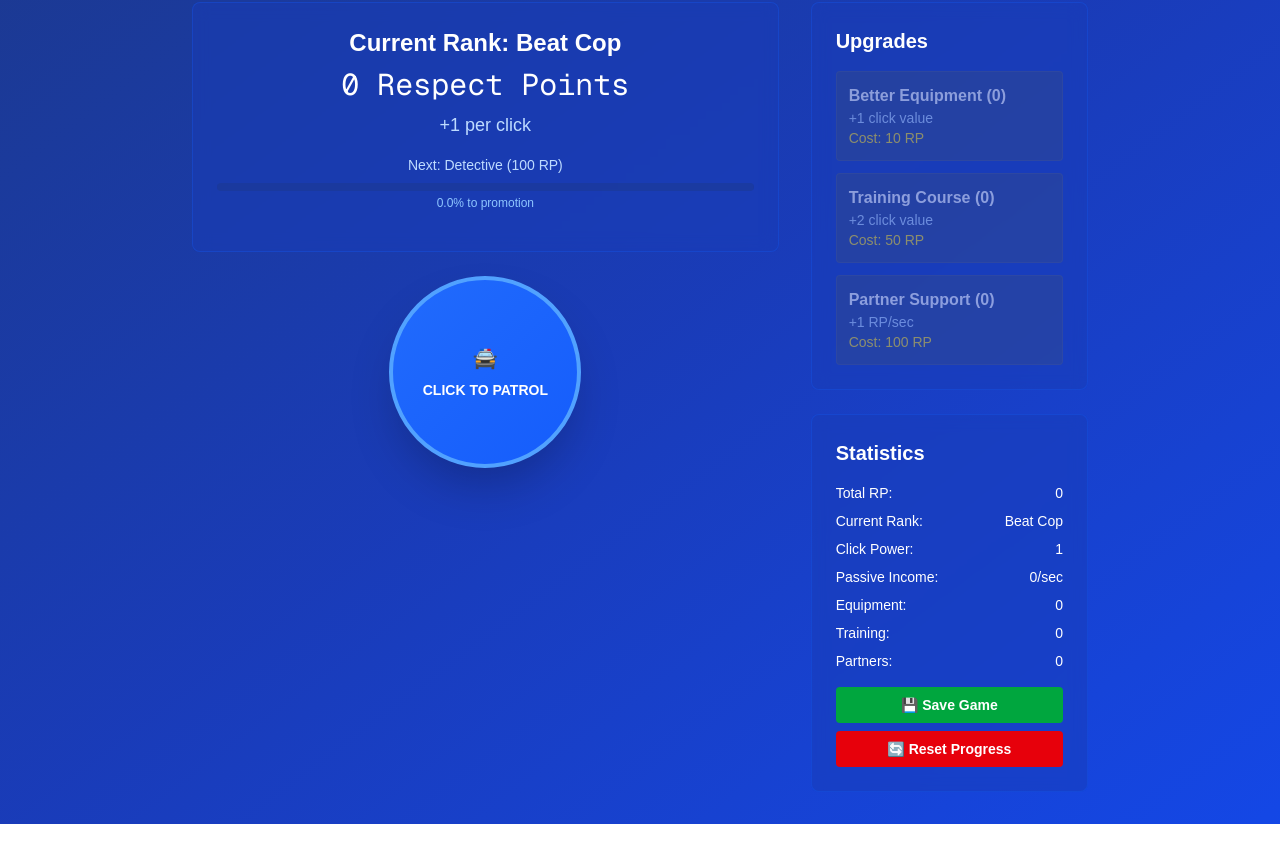
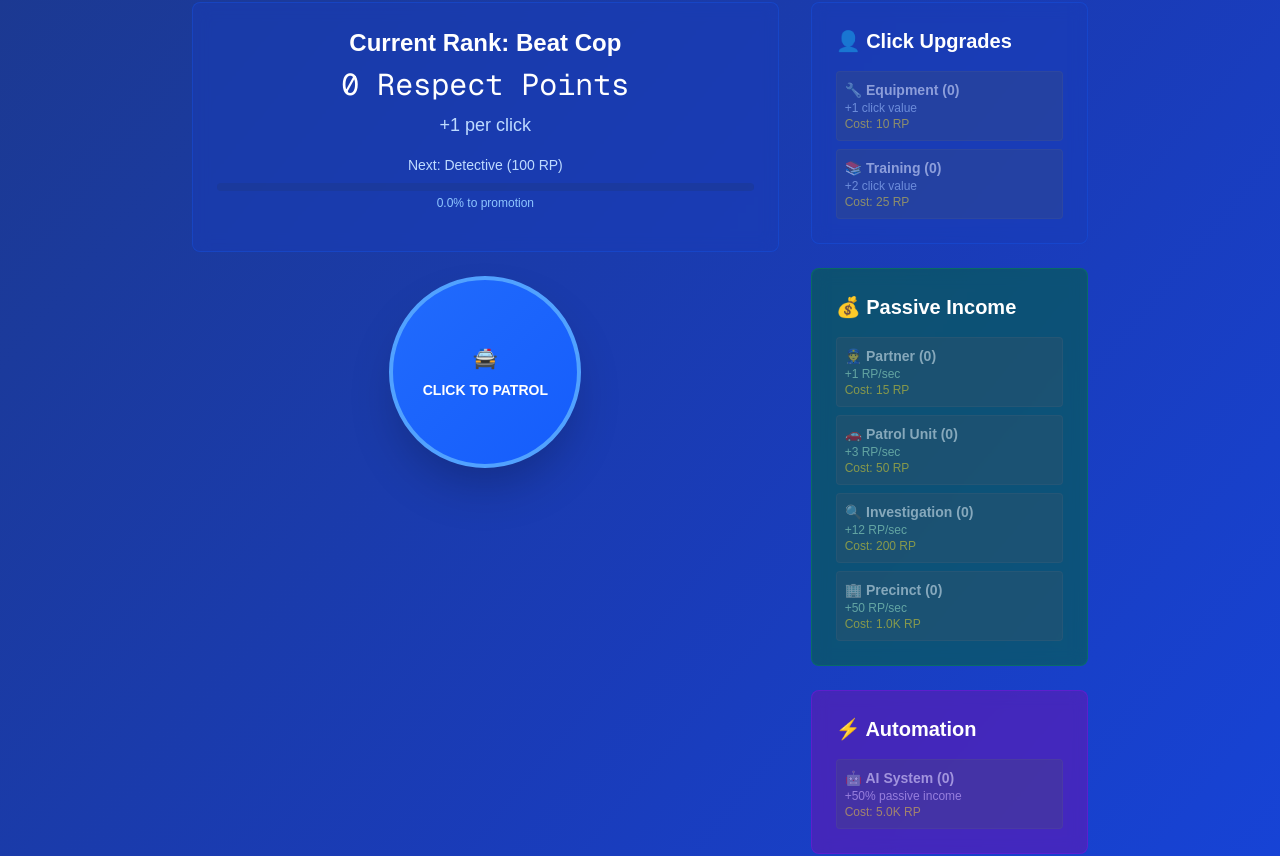
Before and after one commit to tigwyk/cop-clicker, a Next.js app: page / in a window 1280 px wide. Shown: the part 134-990 px from the top of the page. Before the commit the page ends 958 px from the top, so only its background shows below. Built offline with nearby package versions, Linux system fonts and the light colour scheme.

Commit message:
Update progression

```diff
--- a/src/app/page.tsx
+++ b/src/app/page.tsx
@@ -11,6 +11,10 @@ interface GameState {
     equipment: number;
     training: number;
     partner: number;
+    patrol: number;
+    investigation: number;
+    precinct: number;
+    automation: number;
   };
 }
 
@@ -32,7 +36,11 @@ export default function Home() {
     upgrades: {
       equipment: 0,
       training: 0,
-      partner: 0
+      partner: 0,
+      patrol: 0,
+      investigation: 0,
+      precinct: 0,
+      automation: 0
     }
   });
 
@@ -48,7 +56,13 @@ export default function Home() {
 
         // Ensure all required properties exist
         if (!loadedState.upgrades) {
-          loadedState.upgrades = { equipment: 0, training: 0, partner: 0 };
+          loadedState.upgrades = { equipment: 0, training: 0, partner: 0, patrol: 0, investigation: 0, precinct: 0, automation: 0 };
+        } else {
+          // Add missing upgrade properties for backward compatibility
+          if (loadedState.upgrades.patrol === undefined) loadedState.upgrades.patrol = 0;
+          if (loadedState.upgrades.investigation === undefined) loadedState.upgrades.investigation = 0;
+          if (loadedState.upgrades.precinct === undefined) loadedState.upgrades.precinct = 0;
+          if (loadedState.upgrades.automation === undefined) loadedState.upgrades.automation = 0;
         }
         if (!loadedState.rank) {
           loadedState.rank = RANKS[0].name;
@@ -58,8 +72,21 @@ export default function Home() {
         const rankIndex = RANKS.findIndex(rank => rank.name === loadedState.rank);
         const rankMultiplier = rankIndex >= 0 ? 1 + (rankIndex * 0.25) : 1;
 
-        loadedState.clickValue = Math.floor((1 + loadedState.upgrades.equipment + (loadedState.upgrades.training * 2)) * rankMultiplier);
-        loadedState.passiveIncome = Math.floor(loadedState.upgrades.partner * rankMultiplier);
+        // Calculate click value
+        const baseClickValue = 1;
+        const equipmentBonus = loadedState.upgrades.equipment * 1;
+        const trainingBonus = loadedState.upgrades.training * 2;
+        loadedState.clickValue = Math.floor((baseClickValue + equipmentBonus + trainingBonus) * rankMultiplier);
+
+        // Calculate passive income (much more generous)
+        const partnerIncome = loadedState.upgrades.partner * 1;
+        const patrolIncome = loadedState.upgrades.patrol * 3;
+        const investigationIncome = loadedState.upgrades.investigation * 12;
+        const precinctIncome = loadedState.upgrades.precinct * 50;
+        const automationBonus = loadedState.upgrades.automation > 0 ? (1 + loadedState.upgrades.automation * 0.5) : 1;
+
+        const totalPassiveIncome = (partnerIncome + patrolIncome + investigationIncome + precinctIncome) * automationBonus;
+        loadedState.passiveIncome = Math.floor(totalPassiveIncome * rankMultiplier);
 
         setGameState(loadedState);
       } catch (e) {
@@ -142,10 +169,28 @@ export default function Home() {
   const getUpgradeCost = (upgradeType: string, currentLevel: number) => {
     const baseCosts = {
       equipment: 10,
-      training: 50,
-      partner: 100
+      training: 25,
+      partner: 15,      // Much cheaper for first passive income
+      patrol: 50,
+      investigation: 200,
+      precinct: 1000,
+      automation: 5000
     };
-    return Math.floor(baseCosts[upgradeType as keyof typeof baseCosts] * Math.pow(1.5, currentLevel));
+
+    const scalingFactors = {
+      equipment: 1.4,   // Gentler scaling
+      training: 1.6,
+      partner: 1.3,     // Very gentle scaling for early passive
+      patrol: 1.5,
+      investigation: 1.7,
+      precinct: 2.0,
+      automation: 2.5
+    };
+
+    const baseCost = baseCosts[upgradeType as keyof typeof baseCosts] || 10;
+    const scaling = scalingFactors[upgradeType as keyof typeof scalingFactors] || 1.5;
+
+    return Math.floor(baseCost * Math.pow(scaling, currentLevel));
   };
 
   const getRankMultiplier = () => {
@@ -173,13 +218,17 @@ export default function Home() {
         upgrades: {
           equipment: 0,
           training: 0,
-          partner: 0
+          partner: 0,
+          patrol: 0,
+          investigation: 0,
+          precinct: 0,
+          automation: 0
         }
       });
     }
   };
 
-  const buyUpgrade = (upgradeType: 'equipment' | 'training' | 'partner') => {
+  const buyUpgrade = (upgradeType: 'equipment' | 'training' | 'partner' | 'patrol' | 'investigation' | 'precinct' | 'automation') => {
     const cost = getUpgradeCost(upgradeType, gameState.upgrades[upgradeType]);
 
     if (gameState.respectPoints >= cost) {
@@ -195,10 +244,21 @@ export default function Home() {
 
         const rankMultiplier = getRankMultiplier();
 
-        // Always recalculate both click value and passive income with all upgrades
-        newState.clickValue = Math.floor((1 + newState.upgrades.equipment + (newState.upgrades.training * 2)) * rankMultiplier);
-        newState.passiveIncome = Math.floor(newState.upgrades.partner * rankMultiplier);
+        // Calculate click value
+        const baseClickValue = 1;
+        const equipmentBonus = newState.upgrades.equipment * 1;
+        const trainingBonus = newState.upgrades.training * 2;
+        newState.clickValue = Math.floor((baseClickValue + equipmentBonus + trainingBonus) * rankMultiplier);
 
+        // Calculate passive income (much more generous)
+        const partnerIncome = newState.upgrades.partner * 1;
+        const patrolIncome = newState.upgrades.patrol * 3;
+        const investigationIncome = newState.upgrades.investigation * 12;
+        const precinctIncome = newState.upgrades.precinct * 50;
+        const automationBonus = newState.upgrades.automation > 0 ? (1 + newState.upgrades.automation * 0.5) : 1;
+
+        const totalPassiveIncome = (partnerIncome + patrolIncome + investigationIncome + precinctIncome) * automationBonus;
+        newState.passiveIncome = Math.floor(totalPassiveIncome * rankMultiplier);
 
         return newState;
       });
@@ -208,7 +268,7 @@ export default function Home() {
     }
   };
 
-  const canAfford = (upgradeType: 'equipment' | 'training' | 'partner') => {
+  const canAfford = (upgradeType: 'equipment' | 'training' | 'partner' | 'patrol' | 'investigation' | 'precinct' | 'automation') => {
     if (!gameState?.upgrades) return false;
     return gameState.respectPoints >= getUpgradeCost(upgradeType, gameState.upgrades[upgradeType]);
   };
@@ -224,8 +284,20 @@ export default function Home() {
         const rankMultiplier = 1 + (nextRankIndex * 0.25);
 
         // Recalculate values with new rank bonus
-        newState.clickValue = Math.floor((1 + newState.upgrades.equipment + (newState.upgrades.training * 2)) * rankMultiplier);
-        newState.passiveIncome = Math.floor(newState.upgrades.partner * rankMultiplier);
+        const baseClickValue = 1;
+        const equipmentBonus = newState.upgrades.equipment * 1;
+        const trainingBonus = newState.upgrades.training * 2;
+        newState.clickValue = Math.floor((baseClickValue + equipmentBonus + trainingBonus) * rankMultiplier);
+
+        // Calculate passive income (much more generous)
+        const partnerIncome = newState.upgrades.partner * 1;
+        const patrolIncome = newState.upgrades.patrol * 3;
+        const investigationIncome = newState.upgrades.investigation * 12;
+        const precinctIncome = newState.upgrades.precinct * 50;
+        const automationBonus = newState.upgrades.automation > 0 ? (1 + newState.upgrades.automation * 0.5) : 1;
+
+        const totalPassiveIncome = (partnerIncome + patrolIncome + investigationIncome + precinctIncome) * automationBonus;
+        newState.passiveIncome = Math.floor(totalPassiveIncome * rankMultiplier);
 
         return newState;
       });
@@ -349,48 +421,114 @@ export default function Home() {
 
           <div className="space-y-6">
             <div className="bg-blue-800/50 rounded-lg p-6 backdrop-blur-sm border border-blue-600/30">
-              <h3 className="text-xl font-bold mb-4">Upgrades</h3>
-              <div className="space-y-3">
+              <h3 className="text-xl font-bold mb-4">👤 Click Upgrades</h3>
+              <div className="space-y-2">
                 <button
                   onClick={() => buyUpgrade('equipment')}
                   disabled={!canAfford('equipment')}
-                  className={`w-full text-left p-3 rounded border transition-colors ${
+                  className={`w-full text-left p-2 rounded border transition-colors ${
                     canAfford('equipment')
                       ? 'bg-blue-700/50 hover:bg-blue-600/50 border-blue-500/30 cursor-pointer'
                       : 'bg-gray-600/50 border-gray-500/30 cursor-not-allowed opacity-50'
                   }`}
                 >
-                  <div className="font-semibold">Better Equipment ({gameState.upgrades.equipment})</div>
-                  <div className="text-sm text-blue-200">+1 click value</div>
-                  <div className="text-sm text-yellow-300">Cost: {formatNumber(getUpgradeCost('equipment', gameState.upgrades.equipment))} RP</div>
+                  <div className="font-semibold text-sm">🔧 Equipment ({gameState.upgrades.equipment})</div>
+                  <div className="text-xs text-blue-200">+1 click value</div>
+                  <div className="text-xs text-yellow-300">Cost: {formatNumber(getUpgradeCost('equipment', gameState.upgrades.equipment))} RP</div>
                 </button>
 
                 <button
                   onClick={() => buyUpgrade('training')}
                   disabled={!canAfford('training')}
-                  className={`w-full text-left p-3 rounded border transition-colors ${
+                  className={`w-full text-left p-2 rounded border transition-colors ${
                     canAfford('training')
                       ? 'bg-blue-700/50 hover:bg-blue-600/50 border-blue-500/30 cursor-pointer'
                       : 'bg-gray-600/50 border-gray-500/30 cursor-not-allowed opacity-50'
                   }`}
                 >
-                  <div className="font-semibold">Training Course ({gameState.upgrades.training})</div>
-                  <div className="text-sm text-blue-200">+2 click value</div>
-                  <div className="text-sm text-yellow-300">Cost: {formatNumber(getUpgradeCost('training', gameState.upgrades.training))} RP</div>
+                  <div className="font-semibold text-sm">📚 Training ({gameState.upgrades.training})</div>
+                  <div className="text-xs text-blue-200">+2 click value</div>
+                  <div className="text-xs text-yellow-300">Cost: {formatNumber(getUpgradeCost('training', gameState.upgrades.training))} RP</div>
+                </button>
+              </div>
+            </div>
+
+            <div className="bg-green-800/50 rounded-lg p-6 backdrop-blur-sm border border-green-600/30">
+              <h3 className="text-xl font-bold mb-4">💰 Passive Income</h3>
+              <div className="space-y-2">
+                <button
+                  onClick={() => buyUpgrade('partner')}
+                  disabled={!canAfford('partner')}
+                  className={`w-full text-left p-2 rounded border transition-colors ${
+                    canAfford('partner')
+                      ? 'bg-green-700/50 hover:bg-green-600/50 border-green-500/30 cursor-pointer'
+                      : 'bg-gray-600/50 border-gray-500/30 cursor-not-allowed opacity-50'
+                  }`}
+                >
+                  <div className="font-semibold text-sm">👮 Partner ({gameState.upgrades.partner})</div>
+                  <div className="text-xs text-green-200">+1 RP/sec</div>
+                  <div className="text-xs text-yellow-300">Cost: {formatNumber(getUpgradeCost('partner', gameState.upgrades.partner))} RP</div>
                 </button>
 
                 <button
-                  onClick={() => buyUpgrade('partner')}
-                  disabled={!canAfford('partner')}
-                  className={`w-full text-left p-3 rounded border transition-colors ${
-                    canAfford('partner')
-                      ? 'bg-blue-700/50 hover:bg-blue-600/50 border-blue-500/30 cursor-pointer'
+                  onClick={() => buyUpgrade('patrol')}
+                  disabled={!canAfford('patrol')}
+                  className={`w-full text-left p-2 rounded border transition-colors ${
+                    canAfford('patrol')
+                      ? 'bg-green-700/50 hover:bg-green-600/50 border-green-500/30 cursor-pointer'
                       : 'bg-gray-600/50 border-gray-500/30 cursor-not-allowed opacity-50'
                   }`}
                 >
-                  <div className="font-semibold">Partner Support ({gameState.upgrades.partner})</div>
-                  <div className="text-sm text-blue-200">+1 RP/sec</div>
-                  <div className="text-sm text-yellow-300">Cost: {formatNumber(getUpgradeCost('partner', gameState.upgrades.partner))} RP</div>
+                  <div className="font-semibold text-sm">🚗 Patrol Unit ({gameState.upgrades.patrol})</div>
+                  <div className="text-xs text-green-200">+3 RP/sec</div>
+                  <div className="text-xs text-yellow-300">Cost: {formatNumber(getUpgradeCost('patrol', gameState.upgrades.patrol))} RP</div>
+                </button>
+
+                <button
+                  onClick={() => buyUpgrade('investigation')}
+                  disabled={!canAfford('investigation')}
+                  className={`w-full text-left p-2 rounded border transition-colors ${
+                    canAfford('investigation')
+                      ? 'bg-green-700/50 hover:bg-green-600/50 border-green-500/30 cursor-pointer'
+                      : 'bg-gray-600/50 border-gray-500/30 cursor-not-allowed opacity-50'
+                  }`}
+                >
+                  <div className="font-semibold text-sm">🔍 Investigation ({gameState.upgrades.investigation})</div>
+                  <div className="text-xs text-green-200">+12 RP/sec</div>
+                  <div className="text-xs text-yellow-300">Cost: {formatNumber(getUpgradeCost('investigation', gameState.upgrades.investigation))} RP</div>
+                </button>
+
+                <button
+                  onClick={() => buyUpgrade('precinct')}
+                  disabled={!canAfford('precinct')}
+                  className={`w-full text-left p-2 rounded border transition-colors ${
+                    canAfford('precinct')
+                      ? 'bg-green-700/50 hover:bg-green-600/50 border-green-500/30 cursor-pointer'
+                      : 'bg-gray-600/50 border-gray-500/30 cursor-not-allowed opacity-50'
+                  }`}
+                >
+                  <div className="font-semibold text-sm">🏢 Precinct ({gameState.upgrades.precinct})</div>
+                  <div className="text-xs text-green-200">+50 RP/sec</div>
+                  <div className="text-xs text-yellow-300">Cost: {formatNumber(getUpgradeCost('precinct', gameState.upgrades.precinct))} RP</div>
+                </button>
+              </div>
+            </div>
+
+            <div className="bg-purple-800/50 rounded-lg p-6 backdrop-blur-sm border border-purple-600/30">
+              <h3 className="text-xl font-bold mb-4">⚡ Automation</h3>
+              <div className="space-y-2">
+                <button
+                  onClick={() => buyUpgrade('automation')}
+                  disabled={!canAfford('automation')}
+                  className={`w-full text-left p-2 rounded border transition-colors ${
+                    canAfford('automation')
+                      ? 'bg-purple-700/50 hover:bg-purple-600/50 border-purple-500/30 cursor-pointer'
+                      : 'bg-gray-600/50 border-gray-500/30 cursor-not-allowed opacity-50'
+                  }`}
+                >
+                  <div className="font-semibold text-sm">🤖 AI System ({gameState.upgrades.automation})</div>
+                  <div className="text-xs text-purple-200">+50% passive income</div>
+                  <div className="text-xs text-yellow-300">Cost: {formatNumber(getUpgradeCost('automation', gameState.upgrades.automation))} RP</div>
                 </button>
               </div>
             </div>
@@ -415,16 +553,32 @@ export default function Home() {
                   <span>{gameState.passiveIncome}/sec</span>
                 </div>
                 <div className="flex justify-between">
-                  <span>Equipment:</span>
+                  <span>🔧 Equipment:</span>
                   <span>{gameState.upgrades.equipment}</span>
                 </div>
                 <div className="flex justify-between">
-                  <span>Training:</span>
+                  <span>📚 Training:</span>
                   <span>{gameState.upgrades.training}</span>
                 </div>
                 <div className="flex justify-between">
-                  <span>Partners:</span>
+                  <span>👮 Partners:</span>
                   <span>{gameState.upgrades.partner}</span>
+                </div>
+                <div className="flex justify-between">
+                  <span>🚗 Patrol Units:</span>
+                  <span>{gameState.upgrades.patrol}</span>
+                </div>
+                <div className="flex justify-between">
+                  <span>🔍 Investigations:</span>
+                  <span>{gameState.upgrades.investigation}</span>
+                </div>
+                <div className="flex justify-between">
+                  <span>🏢 Precincts:</span>
+                  <span>{gameState.upgrades.precinct}</span>
+                </div>
+                <div className="flex justify-between">
+                  <span>🤖 AI Systems:</span>
+                  <span>{gameState.upgrades.automation}</span>
                 </div>
               </div>
 
```
Also changed, not shown: 1 other file (tests, documents, lock files or other folders).
